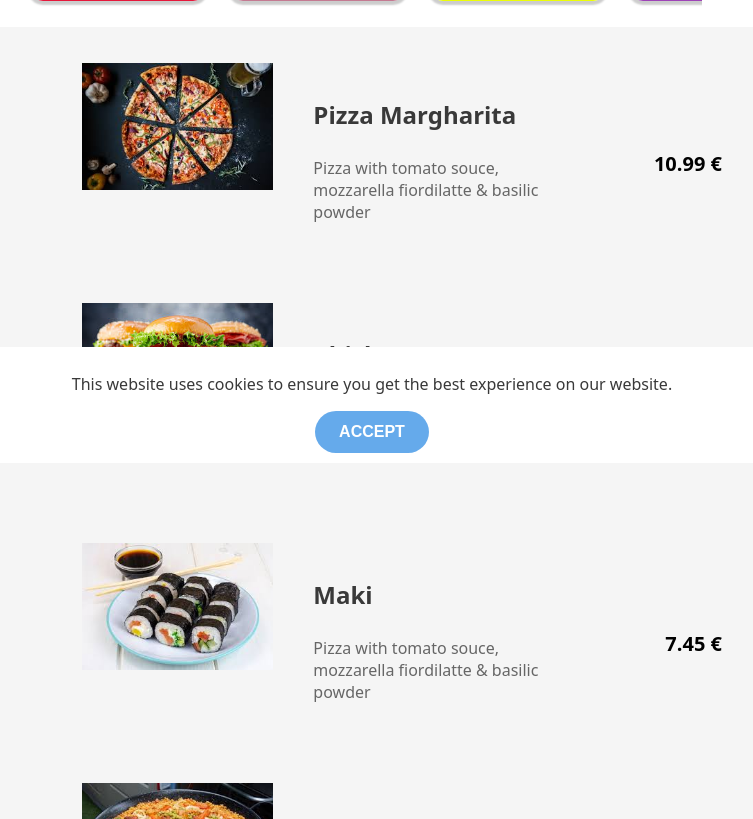
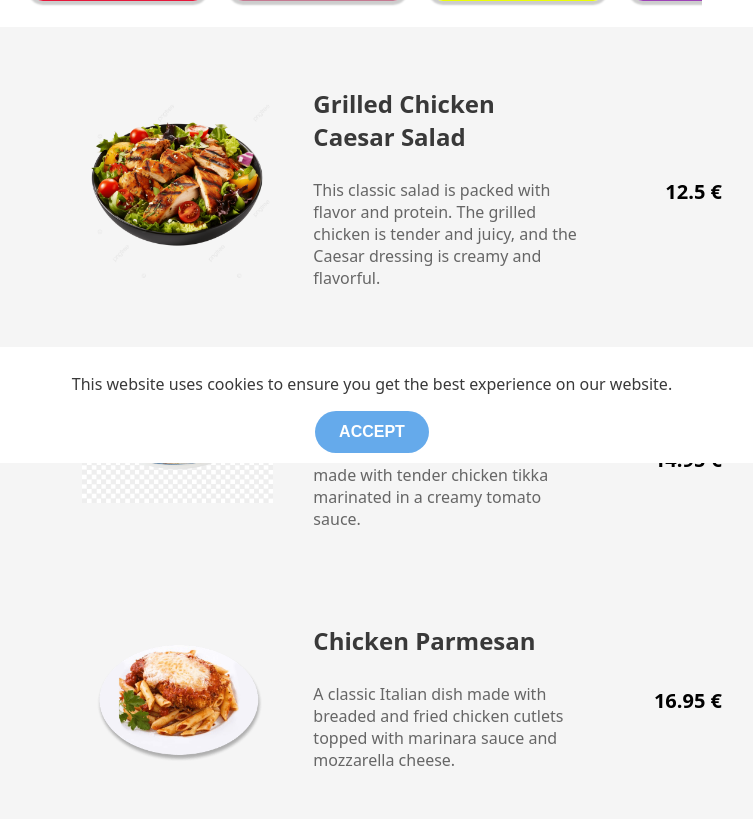
Before and after one commit to CIS1054-1/cis1054-part2, a PHP site: page /item?id=1 in a window 1280 px wide. Shown: the part 337-1156 px from the top of the page, without its empty margins (278-1031 px from the left). Run offline with PHP 8.4, Linux system fonts and the light colour scheme; data comes from the database, SQL or seed files in the repository.

Commit message:
FoodSlider-Item-Photos of the menu updated

```diff
--- a/foodslider.php
+++ b/foodslider.php
@@ -2,38 +2,11 @@
 
     require_once __DIR__ .'/bootstrap.php';
 
-    $categories =[
-        [
-            'id' => 1,
-            'name' => 'Chicken',
-            'image' => 'chicken.png',
-        ],
-        [
-            'id' => 2,
-            'name' => 'Pizza',
-            'image' => 'pizza.png',
-        ],
-        [
-            'id' => 3,
-            'name' => 'Burgers',
-            'image' => 'burgers.png',
-        ],
-        [
-            'id' => 4,
-            'name' => 'Pasta',
-            'image' => 'pasta.png',
-        ],
-        [
-            'id' => 5,
-            'name' => 'Drinks',
-            'image' => 'drinks.png',
-        ]
-        ,[
-            'id' => 6,
-            'name' => 'Desserts',
-            'image' => 'desserts.png',
-        ],
+    $result = $db->query("SELECT * from categories");
 
-    ]
-
+    if($result &&  $result->num_rows > 0){
+        $categories = $result;
+    }else{
+        echo $twig->render('404.html');
+    }
 ?>
--- a/item.php
+++ b/item.php
@@ -4,64 +4,18 @@
     require_once __DIR__ . '/navbar.php';
     require_once __DIR__ . '/foodslider.php';
 
-    $items = [
-        [
-            'id' => 1,
-            'name' => 'Pizza Margharita',
-            'ingredients' => 'Pizza with tomato souce, mozzarella fiordilatte & basilic powder',
-            'image'=> 'pizza.jpg',
-            'Category'=> 'Pizza',
-            'price' => 10.99,
-        ],
-        [
-            'id' => 2,
-            'name' => 'Chicken Burger',
-            'ingredients' => 'Pizza with tomato souce, mozzarella fiordilatte & basilic powder',
-            'image'=> 'burger.jpg',
-            'Category'=> 'Burgers',
-            'price' => 13.99,
-        ],
-        [
-            'id' => 3,
-            'name' => 'Maki',
-            'ingredients' => 'Pizza with tomato souce, mozzarella fiordilatte & basilic powder',
-            'image'=> 'sushi.jpg',
-            'Category'=> 'Sushi',
-            'price' => 7.45,
-        ],
-        [
-            'id' => 4,
-            'name' => 'Paella Valenciana',
-            'ingredients' => 'Pizza with tomato souce, mozzarella fiordilatte & basilic powder',
-            'image'=> 'spanish.jpg',
-            'Category'=> 'Spanish',
-            'price' => 15.69,
-        ]
-        ];
 
-    /*
     if(isset($_GET['id'])){
         $categoryId = $db-> quote($_GET['id']);
 
-        $result = $db-> select("SELECT i.*,c.name as type FROM item i inner join category c on i.type=c.id WHERE i.id=". $categoryId);
+        $result = $db-> query("SELECT * FROM foods WHERE $categoryId=categories_ID");
 
-        if(count($result) > 0){
-            $items = [
-                'id'                => $result[0]['id'],
-                'category'          => $result[0]['category'],
-                'image'             => $result[0]['image'],
-                'name'              => $result[0]['name'],
-                'ingredientes'      => $result[0]['ingredients'],
-                'price'             => $result[0]['price'],
-            ];
-            echo $twig->render('item.html', ['item' => $items, 'categories' => $categories]);
+        if($result &&  $result->num_rows > 0){
+            $categoryId = trim($categoryId,"'");
+            echo $twig->render('item.html', ['navbar_data' => $navbar_data, 'categories' => $categories, 'selectedCategories' => [$categoryId], 'menuItems' => $result]);
         }else{
             echo $twig->render('404.html');
         }
     }else{
         echo $twig->render('404.html');
     }
-    */
-    echo $twig->render('item.html', ['navbar_data' => $navbar_data, 'categories' => $categories, 'selectedCategories' => [1], 'menuItems' => $items]);
-
-?>
--- a/templates/foodslider.html
+++ b/templates/foodslider.html
@@ -12,10 +12,10 @@
     <div class="slider-prev">&lt;</div>
     <ul class="slider-container">
         {% for category in categories %}
-            <a class="slide" href="item?id={{category.id}}">
+            <a class="slide" href="item?id={{category.ID}}">
                 <div class="slide-name flex-row">
                     {% for selectedCategory in selectedCategories %}
-                    {% if category.id == selectedCategory %}
+                    {% if category.ID == selectedCategory %}
                     <h1 class="font-40p green">&#x2713;</h1>
                     {% endif %}
                     {% endfor %}
--- a/templates/item.html
+++ b/templates/item.html
@@ -19,7 +19,7 @@ Los Pollos Hermanos
                 {% for item in menuItems %}
                     <ul style="width: 100%" class="menu-item flex-row-d">
                         <li class="item-image">
-                            <img src="{{ item.image }}" alt="{{ item.name }}">
+                            <img src="assets/img/menu/{{ item.image }}" alt="{{ item.name }}">
                         </li>
                         <li class="item-info flex-row-d">
                             <div class="flex-column field-container">
```
Also changed, not shown: assets/img/menu/chicken_parmesan.png (added), assets/img/menu/chicken_tikka_masala.png (added), assets/img/menu/grilled_chicken_caesar_salad.png (added).
